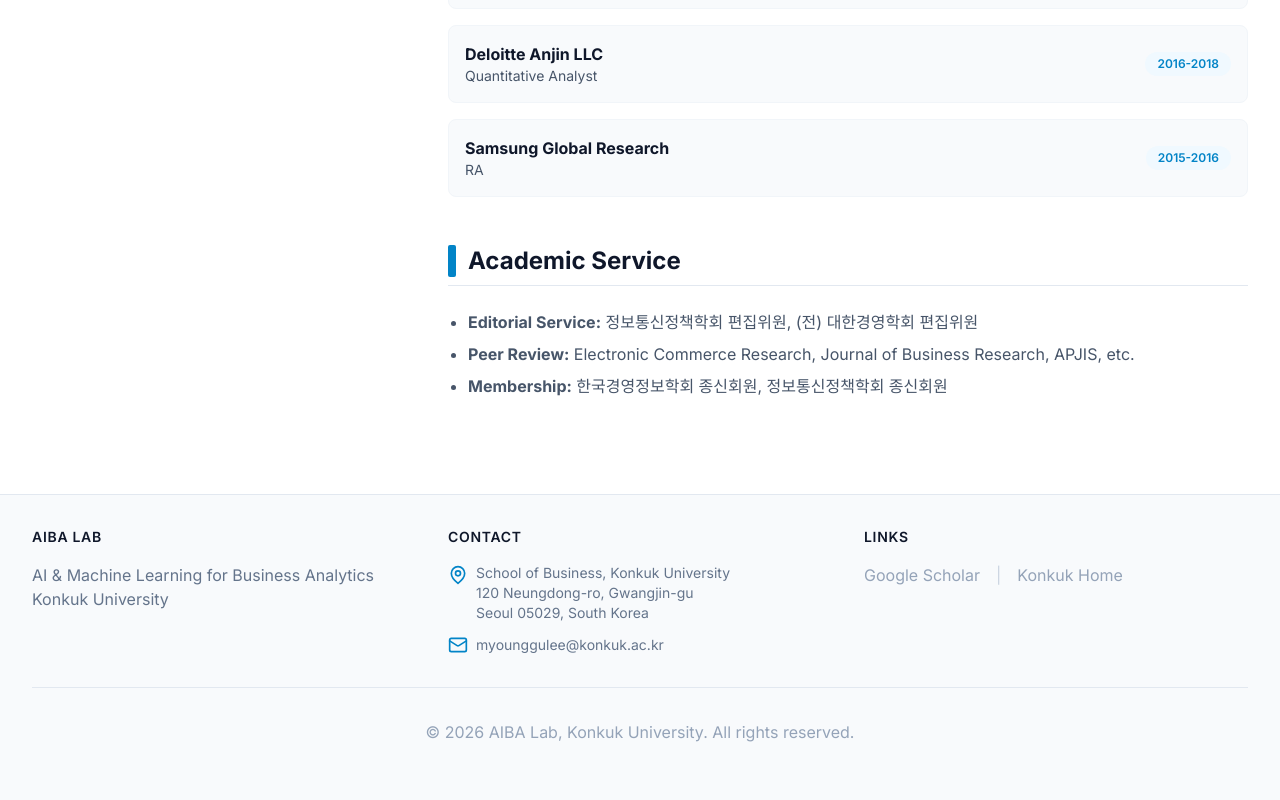
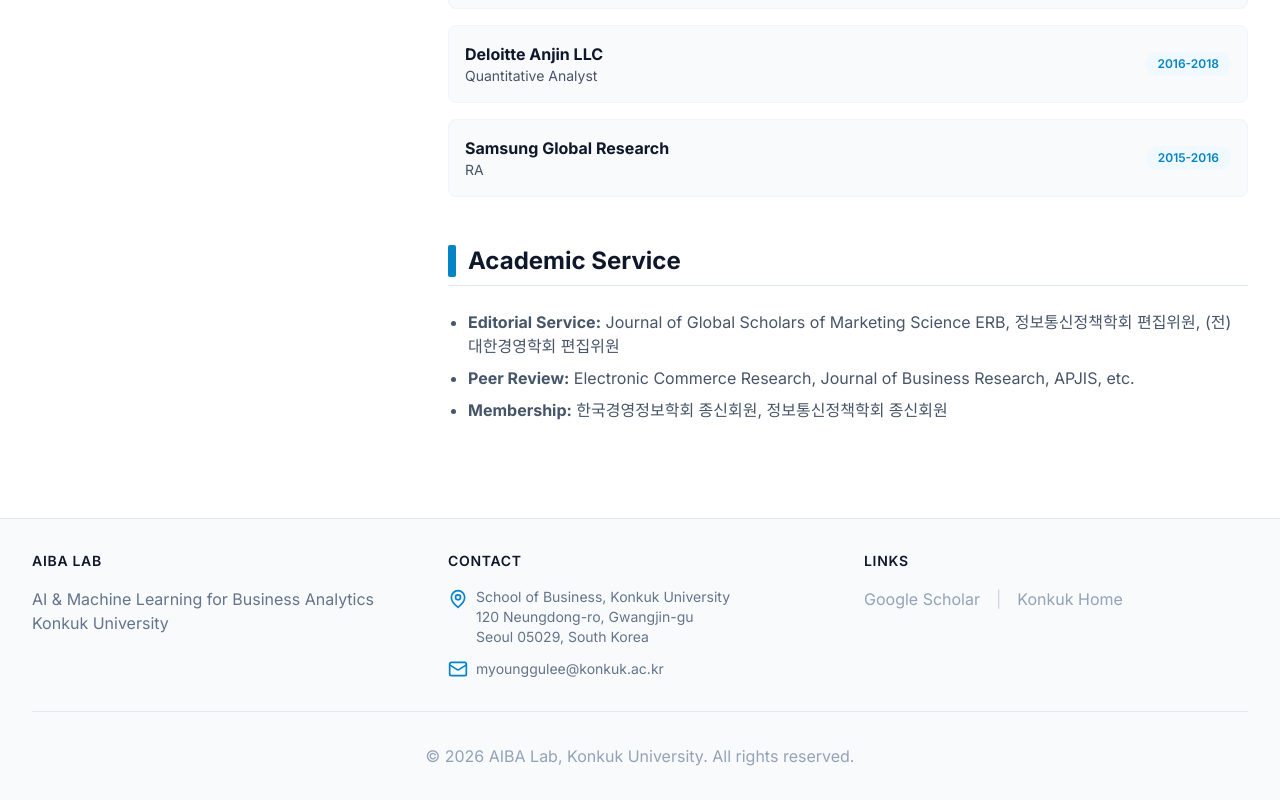
Before and after one commit to aibalab/myounggulee, a React (Vite) app: page /professor in a window 1280 px wide. Shown: the part 1275-2075 px from the top of the page. Before the commit the page ends 2051 px from the top, so only its background shows below. Built offline with nearby package versions, Linux system fonts and the light colour scheme.

Commit message:
Update Professor.jsx

```diff
--- a/src/pages/Professor.jsx
+++ b/src/pages/Professor.jsx
@@ -128,7 +128,7 @@ const Professor = () => {
                                 Academic Service
                             </h2>
                             <ul className="list-disc pl-5 space-y-2 text-slate-600">
-                                <li><strong>Editorial Service:</strong> 정보통신정책학회 편집위원, (전) 대한경영학회 편집위원</li>
+                                <li><strong>Editorial Service:</strong> Journal of Global Scholars of Marketing Science ERB, 정보통신정책학회 편집위원, (전) 대한경영학회 편집위원</li>
                                 <li><strong>Peer Review:</strong> Electronic Commerce Research, Journal of Business Research, APJIS, etc.</li>
                                 <li><strong>Membership:</strong> 한국경영정보학회 종신회원, 정보통신정책학회 종신회원</li>
                             </ul>
```
